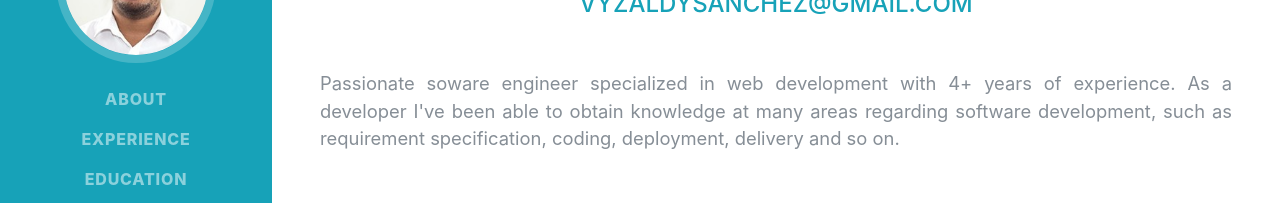
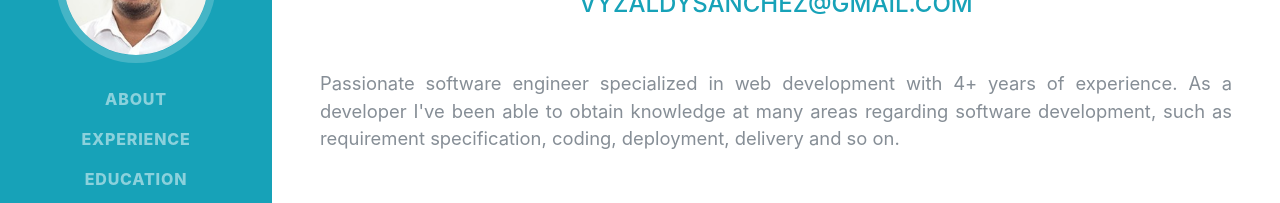
Before and after one commit to vyzaldysanchez/vyzaldysanchez.github.io, a Vue app: page / in a window 1280 px wide. Shown: the part 333-536 px from the top of the page. Built offline with nearby package versions, Linux system fonts and the light colour scheme; a web font is replaced by a local one.

Commit message:
Fixes another typo

```diff
--- a/src/components/Presentation.vue
+++ b/src/components/Presentation.vue
@@ -12,7 +12,7 @@
       </div>
 
       <p class="lead mb-5">
-        Passionate soware engineer specialized in web development with 4+ years of experience. As a
+        Passionate software engineer specialized in web development with 4+ years of experience. As a
         developer I've been able to obtain knowledge at many areas regarding software development,
         such as requirement specification, coding, deployment, delivery and so on.
       </p>
```
